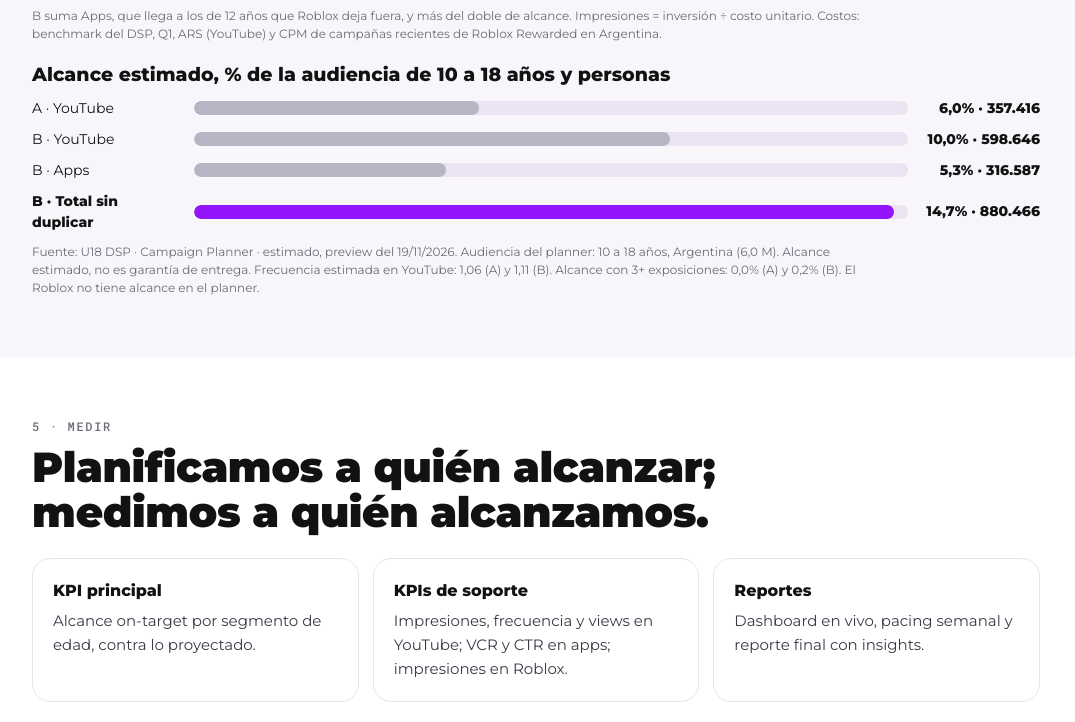
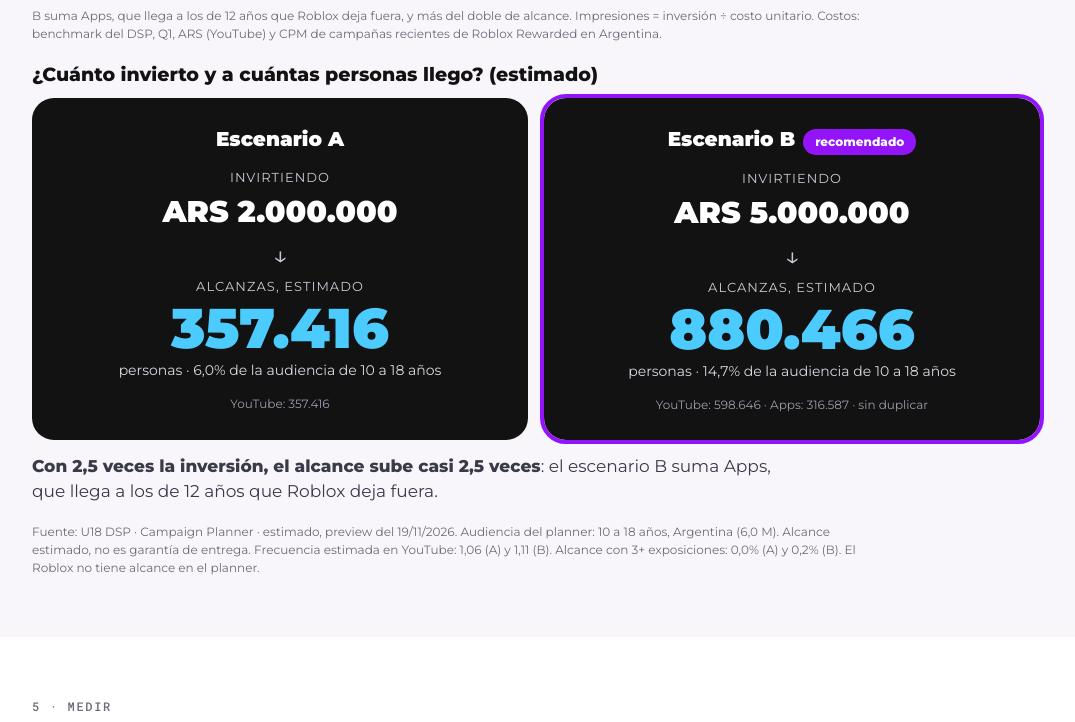
Before and after one commit to PedriMendes/kpop-eldebut-60687f1de5076bb68577, a plain HTML site: page index.html in a window 1280 px wide. Shown: the part 4855-5577 px from the top of the page, without its empty margins (104-1179 px from the left). Drawn offline with Linux system fonts and the light colour scheme.

Commit message:
Ajuste de alcance, tabla y firma

```diff
--- a/index.html
+++ b/index.html
@@ -8,7 +8,7 @@
 <style>
 :root{--violet:#9414FA;--cyan:#4CCBFF;--ink:#121212;--soft:#F9F6FB;--card:#fff;--line:#E4E4EC;--mute:#6b6b78}
 *{box-sizing:border-box;margin:0;padding:0}
-html{scroll-behavior:smooth;scroll-padding-top:110px}
+html{scroll-padding-top:110px} @media (prefers-reduced-motion:no-preference){html{scroll-behavior:smooth}}
 body{font-family:Montserrat,Arial,sans-serif;background:var(--soft);color:var(--ink);line-height:1.5;font-size:16px}
 img{max-width:100%;display:block}
 header{position:fixed;top:0;left:0;right:0;z-index:20;background:var(--ink);color:#fff}
@@ -76,14 +76,25 @@ figcaption{font-size:13px;color:var(--mute);margin-top:8px}
 .tbl .r{border-bottom:1px solid var(--line);font-size:15px}
 .tbl .r small{display:none;font-family:'Roboto Mono',monospace;font-size:10px;text-transform:uppercase;color:var(--mute)}
 .tbl .tot{background:var(--ink);color:#fff;font-weight:800}
-.tbl.fa .c1{opacity:.35} .tbl.fb .c2{opacity:.35} .tbl.fa .tot .c1,.tbl.fb .tot .c2{opacity:1}
+.tbl.fa .c2{opacity:.3} .tbl.fb .c1{opacity:.3} .tbl.fa .tot .c2,.tbl.fb .tot .c1{opacity:1}
+.scs{display:grid;grid-template-columns:repeat(2,1fr);gap:16px;margin:8px 0}
+.sca{background:var(--ink);color:#fff;border-radius:22px;padding:26px;text-align:center}
+.sca.b{outline:4px solid var(--violet)}
+.sct{font-weight:900;font-size:20px;margin-bottom:14px}
+.scl{font-size:13px;color:#c9c9d6;text-transform:uppercase;letter-spacing:.08em}
+.scm{font-size:30px;font-weight:900;margin:2px 0}
+.sca2{font-size:26px;color:#c9c9d6;margin:2px 0}
+.scr{font-size:56px;font-weight:900;color:var(--cyan);line-height:1.05;margin:2px 0}
+.scp{font-size:14px;color:#d8d8e2}
+.scd{margin-top:14px;font-size:12px;color:#9b9bab}
+button:focus-visible,a:focus-visible,summary:focus-visible{outline:3px solid var(--cyan);outline-offset:2px}
 .rec{display:inline-block;background:var(--violet);color:#fff;border-radius:999px;padding:4px 12px;font-size:12px;font-weight:800;margin-left:8px}
 .close{background:var(--ink);color:#fff;text-align:center;padding:80px 16px}
 .close h2{margin:0 auto 18px;color:#fff}
 .close a{color:#fff}
 .ft{background:var(--violet);color:#fff;padding:14px 16px;font-size:13px;text-align:center;font-weight:600}
 @media (max-width:760px){
- .g2,.g3,.g4,.mocks,.mocks.p3{grid-template-columns:1fr}
+ .g2,.g3,.g4,.mocks,.mocks.p3,.scs{grid-template-columns:1fr} .scr{font-size:46px}
  .bar{grid-template-columns:100px 1fr 90px;font-size:13px}
  .tbl .h{display:none}
  .tbl .r{grid-template-columns:1fr;gap:6px} .tbl .r small{display:block}
@@ -196,8 +207,8 @@ figcaption{font-size:13px;color:var(--mute);margin-top:8px}
  <div class="sc"><button class="on" data-s="">Ver los dos</button><button data-s="fa">Escenario A</button><button data-s="fb">Escenario B <span class="rec" style="background:var(--cyan);color:var(--ink)">recomendado</span></button></div>
  <div class="tbl" id="tbl"><div class="h"><div>Formato</div><div>Escenario A · ARS 2.000.000</div><div>Escenario B · ARS 5.000.000</div></div><div class="r"><div class="c0">YouTube Non-Skippable · CPM</div><div class="c1"><small>Escenario A</small>ARS 1.600.000 · ~374.618 imp.</div><div class="c2"><small>Escenario B</small>ARS 2.800.000 · ~655.581 imp.</div></div><div class="r"><div class="c0">Apps · GameAd</div><div class="c1"><small>Escenario A</small>—</div><div class="c2"><small>Escenario B</small>ARS 1.200.000 · alcance estimado 317 mil</div></div><div class="r"><div class="c0">Roblox · Rewarded Video</div><div class="c1"><small>Escenario A</small>ARS 400.000 · ~40.000 imp.</div><div class="c2"><small>Escenario B</small>ARS 1.000.000 · ~100.000 imp.</div></div><div class="r"><div class="c0">Video Skin sobre el tráiler</div><div class="c1"><small>Escenario A</small>—</div><div class="c2"><small>Escenario B</small>Sin inversión de medios adicional</div></div><div class="r"><div class="c0">Fase 2 · Experiencia propia</div><div class="c1"><small>Escenario A</small>—</div><div class="c2"><small>Escenario B</small>Opcional, cotización aparte</div></div><div class="r" class="tot"><div class="c0">Total</div><div class="c1"><small>Escenario A</small>ARS 2.000.000</div><div class="c2"><small>Escenario B</small>ARS 5.000.000</div></div></div>
  <p class="src">B suma Apps, que llega a los de 12 años que Roblox deja fuera, y más del doble de alcance. Impresiones = inversión ÷ costo unitario. Costos: benchmark del DSP, Q1, ARS (YouTube) y CPM de campañas recientes de Roblox Rewarded en Argentina.</p>
- <h3>Alcance estimado, % de la audiencia de 10 a 18 años y personas</h3>
- <div class="bars"><div class="bar"><span class="bl">A · YouTube</span><span class="bt"><i style="width:39.9%"></i></span><b>6,0% · 357.416</b></div><div class="bar"><span class="bl">B · YouTube</span><span class="bt"><i style="width:66.7%"></i></span><b>10,0% · 598.646</b></div><div class="bar"><span class="bl">B · Apps</span><span class="bt"><i style="width:35.3%"></i></span><b>5,3% · 316.587</b></div><div class="bar hl"><span class="bl">B · Total sin duplicar</span><span class="bt"><i style="width:98.1%"></i></span><b>14,7% · 880.466</b></div></div>
+ <h3>¿Cuánto invierto y a cuántas personas llego? (estimado)</h3>
+ <div class="scs"><div class="sca"><div class="sct">Escenario A</div><div class="scl">Invirtiendo</div><div class="scm">ARS 2.000.000</div><div class="sca2">↓</div><div class="scl">alcanzas, estimado</div><div class="scr">357.416</div><div class="scp">personas · 6,0% de la audiencia de 10 a 18 años</div><div class="scd">YouTube: 357.416</div></div><div class="sca b"><div class="sct">Escenario B<span class="rec">recomendado</span></div><div class="scl">Invirtiendo</div><div class="scm">ARS 5.000.000</div><div class="sca2">↓</div><div class="scl">alcanzas, estimado</div><div class="scr">880.466</div><div class="scp">personas · 14,7% de la audiencia de 10 a 18 años</div><div class="scd">YouTube: 598.646 · Apps: 316.587 · sin duplicar</div></div></div><p class="lead" style="margin-top:14px"><b>Con 2,5 veces la inversión, el alcance sube casi 2,5 veces</b>: el escenario B suma Apps, que llega a los de 12 años que Roblox deja fuera.</p>
  <p class="src">Fuente: U18 DSP · Campaign Planner · estimado, preview del 19/11/2026. Audiencia del planner: 10 a 18 años, Argentina (6,0 M). Alcance estimado, no es garantía de entrega. Frecuencia estimada en YouTube: 1,06 (A) y 1,11 (B). Alcance con 3+ exposiciones: 0,0% (A) y 0,2% (B). El Roblox no tiene alcance en el planner.</p>
  </div>
 </div></section>
@@ -218,7 +229,7 @@ figcaption{font-size:13px;color:var(--mute);margin-top:8px}
 </div></section>
 
 <div class="close"><h2>Hagamos que el debut llegue a cada pantalla.</h2>
- <p>Pedro Mendes · <a href="mailto:pedro@kidscorp.digital">pedro@kidscorp.digital</a> · kidscorp.digital</p></div>
+ <p>Franco · <a href="mailto:franco@kidscorp.digital">franco@kidscorp.digital</a> · kidscorp.digital</p></div>
 <div class="ft">Kidscorp · Propuesta de medios · K-Pop: El Debut · Argentina</div>
 
 <script>
```
